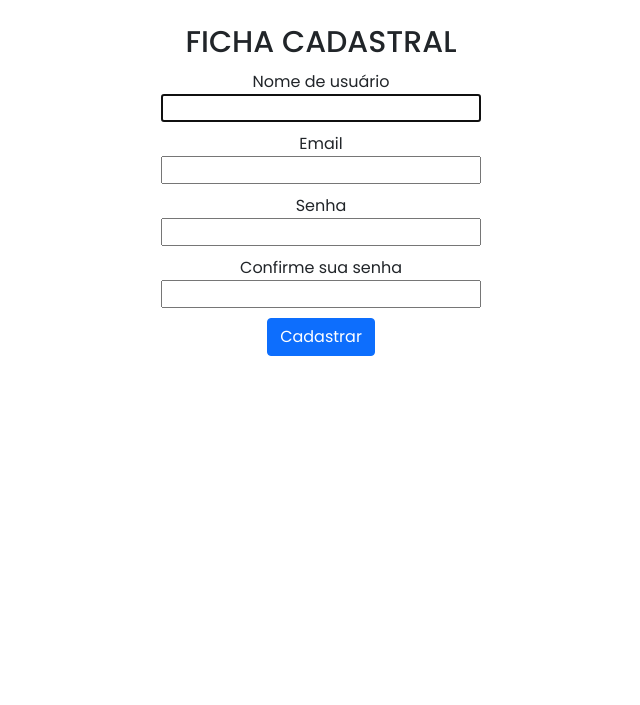
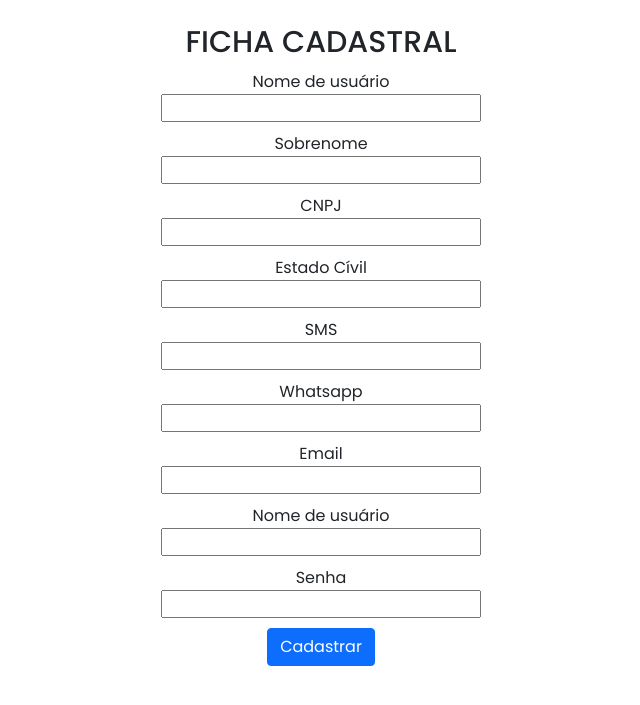
Before and after one commit to ViniciussAlencarr/Projeto_Integrador, a Django app: page /cadastro in a window 1280 px wide. Shown: the top 705 px of the page, without its empty margins (319-959 px from the left). Run offline with Django 3.2, Linux system fonts and the light colour scheme; some libraries are stand-ins or nearby versions.

Commit message:
alterando os models do banco de dados

```diff
--- a/app/forms.py
+++ b/app/forms.py
@@ -4,18 +4,13 @@ from django import forms
 from app.models import *
 from django.contrib.auth.models import User
 
+
 class UserModelForm(forms.ModelForm):
     class Meta:
         model = User
-        fields = ['username', 'password','email','first_name', 'last_name']
+        fields = ['username', 'password', 'email']
 
 class Cliente_Form(forms.ModelForm):
     class Meta:
         model = Cliente
         fields = '__all__' # indica que todos os campos do model serão utilizados
-
-
-class Ficha_Cadastral_Form(forms.ModelForm):
-    class Meta:
-        model = Ficha_Cadastral
-        fields = '__all__'
--- a/app/models.py
+++ b/app/models.py
@@ -8,6 +8,9 @@ class Cliente(models.Model):
     estado_Civil = models.CharField(max_length=25)
     contato_SMS = models.CharField(max_length=11)
     whatsapp = models.CharField(max_length=11)
+    senha_Cliente = models.CharField(max_length=15)
+    nome_De_Usuario = models.CharField(max_length=40)
+    email_Cliente = models.EmailField()
 
 class Emprestimo_Valor(models.Model):
     qtde_Parcelas = models.IntegerField()
@@ -72,12 +75,6 @@ class Endereco_Cliente(models.Model):
     complemento = models.IntegerField()
     cep = models.CharField(max_length=8)
 
-class Ficha_Cadastral(models.Model):
-    id_Cliente = models.OneToOneField(Cliente, on_delete=models.CASCADE, default=None) # chave estrangeira da classe Cliente
-    senha_Cliente = models.CharField(max_length=15)
-    nome_De_Usuario = models.CharField(max_length=40)
-    email_Cliente = models.EmailField()
-
 class Agencia(models.Model):
     nome_Agencia = models.CharField(max_length=40)
     estado = models.CharField(max_length=20)
@@ -99,7 +96,7 @@ class Administrador(models.Model):
     id_Cliente = models.ForeignKey(Cliente, on_delete=models.CASCADE, default=None) # Chave estrangeira da classe Cliente
 
 class Sistema_Rn(models.Model):
-    id_Ficha_Cadastral = models.ForeignKey(Ficha_Cadastral, on_delete=models.CASCADE, default=None) # chave estrangeira da classe Ficha_Cadastral
+    id_Cliente = models.OneToOneField(Cliente, on_delete=models.CASCADE, default=None) # chave estrangeira da classe Cliente
     id_Resultado = models.ForeignKey(Resultado, on_delete=models.CASCADE, default=None) # chave estrangeira da classe Resultado
     id_Agencia = models.OneToOneField(Agencia, on_delete=models.CASCADE, default=None) # chave estrangeira da classe Agencia
 
--- a/app/templates/clienteSide/fichaCadastral.html
+++ b/app/templates/clienteSide/fichaCadastral.html
@@ -15,27 +15,52 @@
     <div id="result"></div>
     <form class="formCadastro" method="post">
       {% csrf_token %}
-
       <div class="form">
-          {{form_usuario.username.errors}}
+          {{form.nome.errors}}
           <label>Nome de usuário</label>
-          {{form_usuario.username}}
+          {{form.nome}}
       </div>
       <div class="form">
-        {{form_usuario.email.errors}}
-        <label>Email</label>
-        {{form_usuario.username}}
+        {{form.sobrenome.errors}}
+        <label>Sobrenome</label>
+        {{form.sobrenome}}
     </div>
       <div class="form">
-          {{form_usuario.password1.errors}}
-          <label for="">Senha</label>
-          {{form_usuario.password1}}
+          {{form.cnpj.errors}}
+          <label for="">CNPJ</label>
+          {{form.cnpj}}
       </div>
       <div class="form">
-          {{form_usuario.password2.errors}}
-          <label>Confirme sua senha</label>
-          {{form_usuario.password2}}
+          {{form.estado_Civil.errors}}
+          <label>Estado Cívil</label>
+          {{form.estado_Civil}}
       </div>
+      <div class="form">
+        {{form.contato_SMS.errors}}
+        <label>SMS</label>
+        {{form.contato_SMS}}
+      </div>
+      <div class="form">
+        {{form.whatsapp.errors}}
+        <label>Whatsapp</label>
+        {{form.whatsapp}}
+      </div>
+      <div class="form">
+        {{form.email_Cliente.errors}}
+        <label>Email</label>
+        {{form.email_Cliente}}
+      </div>
+      <div class="form">
+        {{form.nome_De_Usuario.errors}}
+        <label>Nome de usuário</label>
+        {{form.nome_De_Usuario}}
+      </div>
+      <div class="form">
+        {{form.senha_Cliente.errors}}
+        <label>Senha</label>
+        {{form.senha_Cliente}}
+      </div>
+
       <div class="form-group">
           <input type="submit" value="Cadastrar" class="btn btn-primary">
       </div>
--- a/app/views.py
+++ b/app/views.py
@@ -1,9 +1,10 @@
 from django.shortcuts import render, redirect
-from app.models import Cliente, Ficha_Cadastral
-from app.forms import Cliente_Form, Ficha_Cadastral_Form, UserModelForm
+from app.models import Cliente
+from app.forms import Cliente_Form, UserModelForm
 from django.contrib.auth import authenticate, login, logout
 from django.contrib.auth.forms import UserCreationForm
 from django.contrib.auth.decorators import login_required
+from django.contrib.auth.models import User
 
 # Create your views here.
 def splashScreen(request):
@@ -11,13 +12,13 @@ def splashScreen(request):
 
 def cadastro(request):
     if request.method == "POST":
-        form_usuario = UserCreationForm(request.POST)
-        if form_usuario.is_valid():
-            form_usuario.save()
+        form = Cliente_Form(request.POST)
+        if form.is_valid():
+            form.save()
             return redirect('login')
     else:
-        form_usuario = UserCreationForm()
-    return render(request, 'clienteSide/fichaCadastral.html', {'form_usuario': form_usuario})
+        form = Cliente_Form()
+    return render(request, 'clienteSide/fichaCadastral.html', {'form': form})
 
 @login_required
 def homeAdm(request):
@@ -32,29 +33,6 @@ def homeAdm(request):
 @login_required
 def homeCliente(request):
     return render(request, 'clienteSide/clienteHomeScreen.html')
-
-def form(request):
-    data = {}
-    data['db'] = Cliente.objects.all()
-    data['form'] = Ficha_Cadastral_Form()
-    return render(request, 'clienteSide/cadastro.html', data)
-
-def form_User(request):
-    data = {}
-    data['form_User'] = Cliente_Form()
-    return render(request, 'clienteSide/fichaCadastral.html', data)
-
-def create(request):
-    form = Ficha_Cadastral_Form(request.POST or None)
-    if form.is_valid():
-        form.save()
-    return redirect('homeAdm')
-
-def createUser(request):
-    form = Cliente_Form(request.POST or None)
-    if form.is_valid():
-        form.save()
-    return redirect('homeAdm')
 
 @login_required
 def delete(request, pk):
@@ -85,11 +63,13 @@ def update(request, pk):
 
 def login_cliente(request):
     if request.method == 'POST':
-        user = authenticate(username=request.POST['username_cliente'], password=request.POST['password_cliente'])
-        if user is not None:
-            login(request, user)
-            return redirect('homeCliente')
-    return render(request, 'loginScreen.html' )
+        nome = request.POST['username_cliente']
+        senha = request.POST['password_cliente']
+        b = Cliente()
+        data = User.objects.create(username=b.nome_De_Usuario, password=b.senha_Cliente)
+        data.save()
+        return redirect('homeCliente')
+    return render(request, 'loginScreen.html')
 
 def login_adm(request):
     if request.method == 'POST':
@@ -98,6 +78,7 @@ def login_adm(request):
             login(request, adm)
             return redirect('homeAdm')
     return render(request, 'loginScreen.html')
+
 @login_required
 def logout_cliente(request):
     logout(request)
--- a/project/urls.py
+++ b/project/urls.py
@@ -24,13 +24,6 @@ urlpatterns = [
     path('', splashScreen, name='splashScreen'),
     path('adm/', homeAdm, name='homeAdm'),
     path('cliente/', homeCliente, name='homeCliente'),
-    path('form/', form, name='form'),
-    path('form_User/', form_User, name='form_User'),
-    path('create/', create, name='create'),
-    path('login_cliente/', login_cliente, name='login_cliente'),
-    path('login_adm/', login_adm, name='login_adm'),
-    path('logout_cliente/', logout_cliente, name='logout_cliente'),
-    path('createUser/', createUser, name='createUser'),
     path('delete/<int:pk>/', delete, name='delete'),
     path('view/<int:pk>/', view, name='view'),
     path('update/<int:pk>/', update, name='update'),
```
Also changed, not shown: app/migrations/0023_auto_20210430_0158.py (added).
